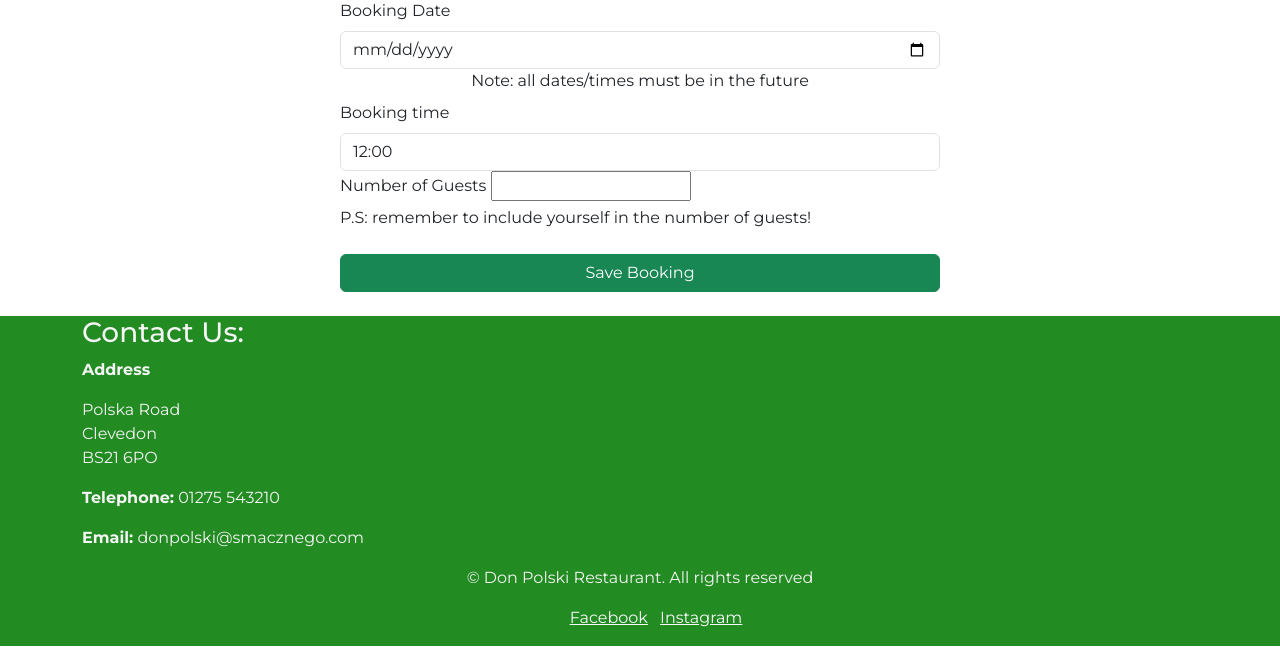
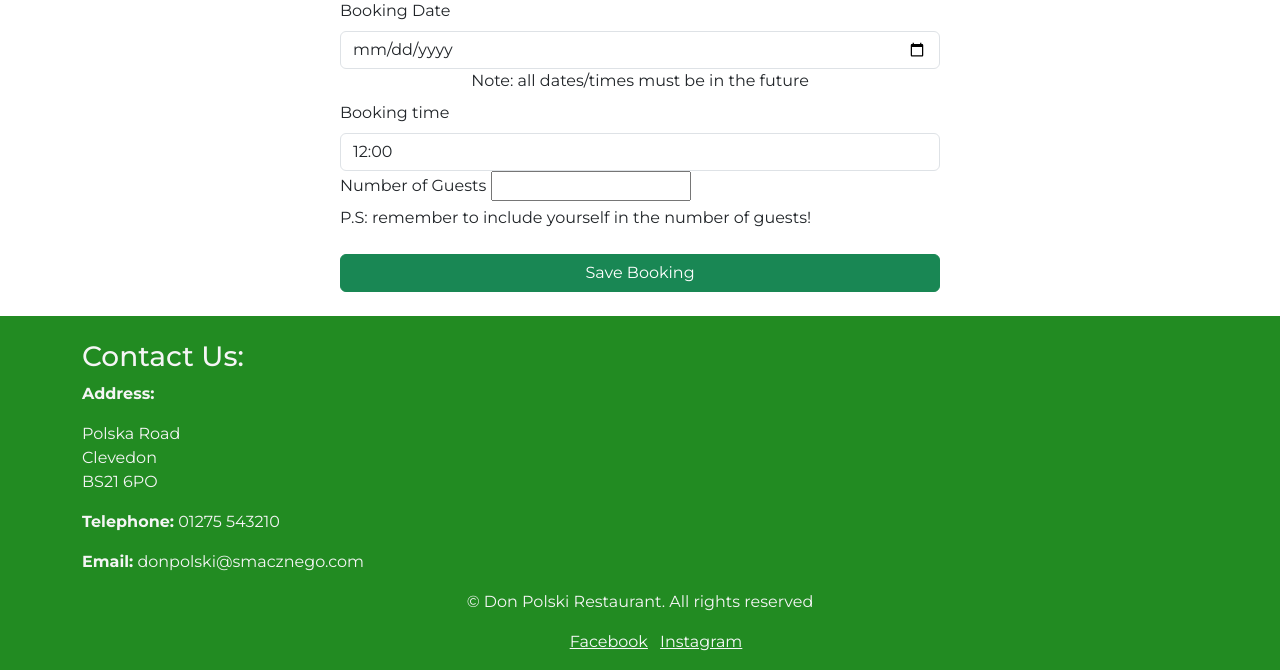
Before and after one commit to TiredSkitarii/don-polski-restaurant, a Django app: page /bookings/book/ in a window 1280 px wide. Shown: the part 191-861 px from the top of the page. Before the commit the page ends 837 px from the top, so only its background shows below. Run offline with Django 4.2, Linux system fonts and the light colour scheme; the visitor is signed in with stand-in values (Sample User, id 1); some web fonts are replaced.

Commit message:
styling changes to footer

```diff
--- a/website/templates/base.html
+++ b/website/templates/base.html
@@ -79,11 +79,11 @@
 
         <div class="container">
             <div class="row">
-                <div class="col-12">
+                <div class="col-12 mt-4">
                     <h3> Contact Us:</h3>
                 </div>
                 <div class="col-6">
-                    <p><strong>Address</strong></p>
+                    <p><strong>Address:</strong></p>
                     <address>
                         Polska Road <br>
                         Clevedon <br>
```
